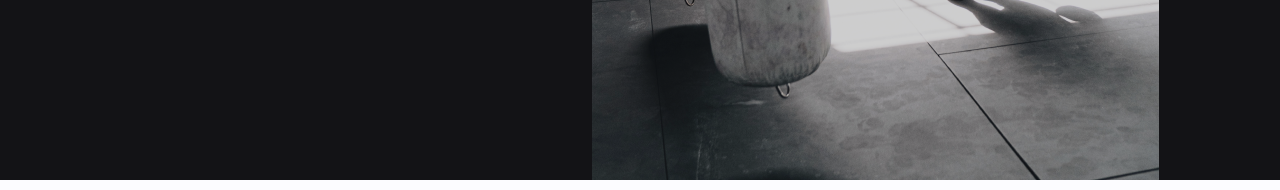
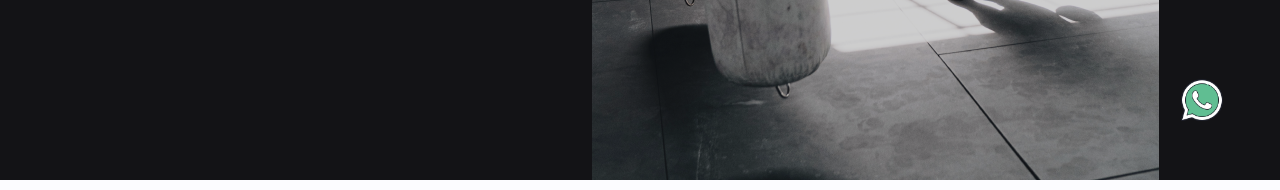
Before and after one commit to WeelSilva/Hope, a React (Create React App) app: page / in a window 1280 px wide. Shown: the part 610-800 px from the top of the page. Built offline with nearby package versions, Linux system fonts and the light colour scheme; the HTML template or start-up script is replaced by a standard one.

Commit message:
adicionando botão fixo whatsapp

```diff
--- a/src/App.js
+++ b/src/App.js
@@ -14,6 +14,7 @@ import Community from './components/Community';
 import Faq from './components/Faq';
 
 import Footer from './components/Footer';
+import WhatsButton from './components/WhatsButton';
 
 const App = () => {
   // aos initialization
@@ -31,6 +32,7 @@ const App = () => {
       <Community />
       <Faq />
       <Footer />
+      <WhatsButton />
     </div>
   );
 };
--- a/src/components/Footer.js
+++ b/src/components/Footer.js
@@ -39,6 +39,7 @@ const Footer = () => {
             <p className='mb-2'>Telefone: 011 0000 0000</p>
 
           <span className='text-neutral-300 text-sm'>{new Date().getFullYear()} &copy;Elielson. All Rights Reserved.</span>
+
         </div>
 
       </div>
--- a/src/components/Header.js
+++ b/src/components/Header.js
@@ -38,7 +38,7 @@ const Header = () => {
       <Nav />
 
       {/* buttons - initally hidden - show in desktop mode */}
-      <div className='hidden lg:flex space-x-4 '>
+      <div className='hidden lg:flex space-x-4'>
         <a href='https://www.instagram.com/hopefitness_academia/' target='blank'>
            <ion-icon name="logo-instagram" ></ion-icon>
         </a>
--- /dev/null
+++ b/src/components/WhatsButton.js
@@ -0,0 +1,14 @@
+import whastLogo from '../assets/whatsap.png'
+
+
+const WhatsButtom = () => {
+    return (
+        <div className="fixed bottom-12 right-12 z-50 ">
+          <a href="https://api.whatsapp.com/send?phone=5511912602588&text=Olá,%20tudo%20bem?%20você%20está%20pronto%20para%20começar%20sua%20jornada%20fitness?%20vamos%20lá!" target="_blank" rel="noreferrer">
+              <img className='animate-bounce' src={whastLogo} alt="Fala conosco pelo whatsapp e faça a sua incrição" width="60" />
+          </a>
+        </div>
+    );
+}
+
+export default WhatsButtom
```
Also changed, not shown: src/assets/whatsap.png (added).
